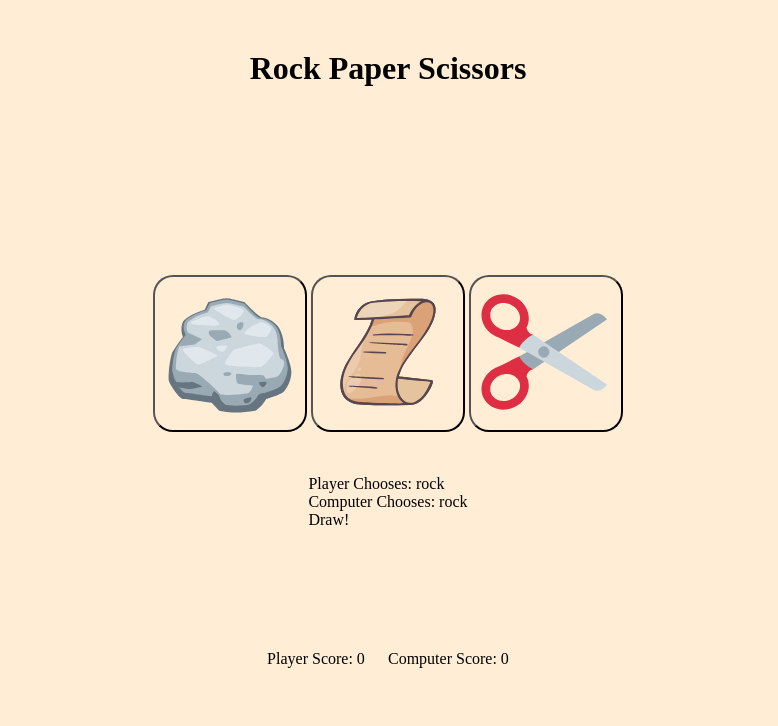
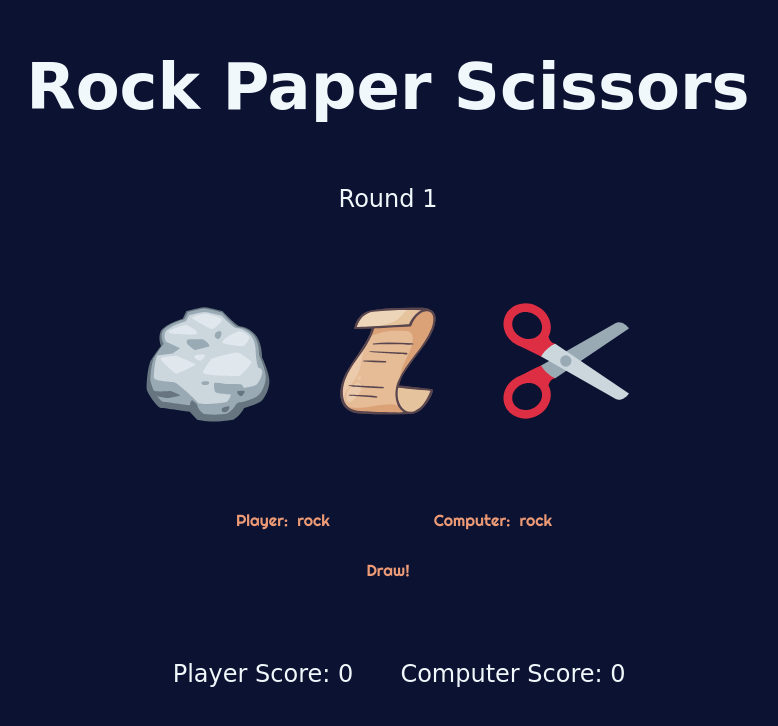
Before and after one commit to Eddie-Thiiru/Rock-Paper-Scissors, a website: page index.html in a window 1280 px wide. Both pictures are taken after a click on the button 481 px from the left and 353 px from the top of the page. Shown: the whole page, without its empty margins (252-1030 px from the left). Drawn offline with Linux system fonts and the light colour scheme; a web font is replaced by a local one.

Commit message:
Add google fonts, background colors and text colors

```diff
--- a/index.html
+++ b/index.html
@@ -9,7 +9,7 @@
   <body>
     <div class="container">
       <h1>Rock Paper Scissors</h1>
-      <div class="game-status" style="white-space: pre-wrap"></div>
+      <div class="game-status"></div>
       <div class="button-container">
         <button type="button" data-value="rock">
           <img src="./images/rock.svg" alt="rock image" />
--- a/script.js
+++ b/script.js
@@ -7,15 +7,16 @@ const playerPoints = document.createElement("div");
 const computerPoints = document.createElement("div");
 
 playerPoints.classList.toggle("player-results");
-playerPoints.textContent = "Player: 0";
+playerPoints.textContent = "Player Score: 0";
 computerPoints.classList.toggle("computer-results");
-computerPoints.textContent = "Computer: 0";
+computerPoints.textContent = "Computer Score: 0";
 
 pointsContainer.appendChild(playerPoints);
 pointsContainer.appendChild(computerPoints);
-gameStatus.textContent = "Click To Start";
+gameStatus.textContent = "5 Points Win! Click To start";
 let playerScore = 0;
 let computerScore = 0;
+let roundNumber = 0;
 
 function showChoices(player, computer) {
   choices.textContent = "";
@@ -24,8 +25,10 @@ function showChoices(player, computer) {
   const computerChoice = document.createElement("div");
   const roundWinner = document.createElement("div");
 
-  playerChoice.textContent = `Player Chooses: ${player}`;
-  computerChoice.textContent = `Computer Chooses: ${computer}`;
+  playerChoice.setAttribute("style", "white-space: pre-wrap");
+  computerChoice.setAttribute("style", "white-space: pre-wrap");
+  playerChoice.textContent = `Player:  ${player}`;
+  computerChoice.textContent = `Computer:  ${computer}`;
   roundWinner.setAttribute("id", "round-winner");
 
   choices.appendChild(playerChoice);
@@ -90,11 +93,11 @@ function playRound(player, computer) {
 
   function checkWinner() {
     if (playerScore === 5) {
-      gameStatus.textContent = "You Win!";
+      gameStatus.textContent = "Player Wins!";
       playerScore = 0;
       computerScore = 0;
     } else if (computerScore === 5) {
-      gameStatus.textContent = "You Loose!";
+      gameStatus.textContent = "Computer Wins!";
       playerScore = 0;
       computerScore = 0;
     }
@@ -107,7 +110,16 @@ buttons.forEach((button) =>
     const player = button.dataset.value;
     const computer = getComputerChoice();
 
-    gameStatus.textContent = "";
+    if (
+      gameStatus.textContent === "Player Wins!" ||
+      gameStatus.textContent === "Computer Wins!"
+    ) {
+      roundNumber = 1;
+    } else {
+      roundNumber += 1;
+    }
+
+    gameStatus.textContent = `Round ${roundNumber}`;
 
     showChoices(player, computer);
     playRound(player, computer);
--- a/styles.css
+++ b/styles.css
@@ -1,3 +1,4 @@
+@import url("https://fonts.googleapis.com/css2?family=DynaPuff&family=Righteous&display=swap");
 * {
   margin: 0;
   padding: 0;
@@ -7,7 +8,9 @@
 body {
   height: 100vh;
   font-size: 1rem;
-  background-color: #ffedd5;
+  font-family: "DynaPuff", cursive;
+  color: #f0f8fb;
+  background-color: #0c1232;
 }
 
 .container {
@@ -19,14 +22,26 @@ body {
   justify-items: center;
 }
 
+h1 {
+  font-size: 4rem;
+}
+
 h1,
+.choices,
 .container,
-.button-container,
-.game-points {
+.game-points,
+.button-container {
   padding: 25px;
 }
 
-.game-status {
+.game-status,
+.game-points {
+  font-size: 1.5rem;
+}
+
+.game-status,
+.choices > div,
+.game-points > div {
   padding: 10px;
 }
 
@@ -38,24 +53,41 @@ h1,
 .button-container {
   grid-column: 2 / 3;
   grid-row: 3 / 4;
+  display: grid;
+  grid-template-columns: 1fr 1fr 1fr;
+  gap: 20px;
+  align-items: center;
 }
 
 .choices {
   grid-column: 2/ 3;
   grid-row: 4 / 5;
+  display: grid;
+  grid-template-columns: minmax(210px, 1fr) minmax(210px, 1fr);
+  grid-template-rows: 1fr 1fr;
+  justify-items: center;
+  font-family: "Righteous", cursive;
+  color: #ed9a76;
+}
+
+.choices > div:nth-child(3) {
+  grid-column: 1 / 3;
 }
 
 .game-points {
   grid-column: 2/ 3;
   grid-row: 5 / 6;
   display: grid;
-  grid-template-columns: 1fr 1fr;
+  grid-template-columns: minmax(250px, 1fr) minmax(250px, 1fr);
+  justify-items: center;
 }
 
 button {
-  /* border: none; */
+  border: none;
   border-radius: 20px;
-  background-color: #ffedd5;
+  background-color: #0c1232;
+  height: 160px;
+  width: 160px;
 }
 
 img {
@@ -69,5 +101,5 @@ button:last-child > img {
 }
 
 button:hover {
-  background-color: aqua;
+  background-color: #b1ccc5;
 }
```
